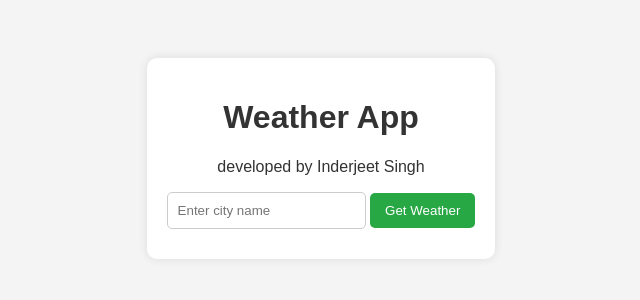
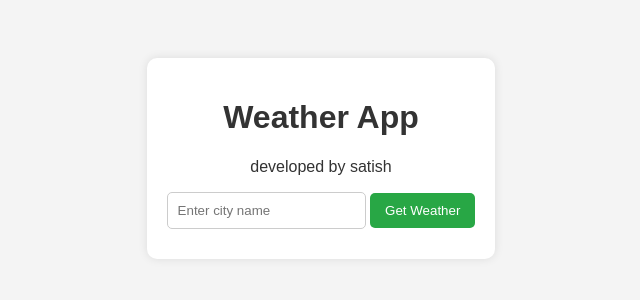
Before and after one commit to satishnaga1/cicdargocd, a Flask app: page / in a window 1280 px wide. Shown: the top 300 px of the page, without its empty margins (319-959 px from the left). Run offline with Flask 3, Linux system fonts and the light colour scheme.

Commit message:
Update index.html

```diff
--- a/templates/index.html
+++ b/templates/index.html
@@ -1,17 +1,20 @@
 <!DOCTYPE html>
 <html lang="en">
   <head>
-    <meta charset="UTF-8">
-    <meta name="viewport" content="width=device-width, initial-scale=1.0">
+    <meta charset="UTF-8" />
+    <meta name="viewport" content="width=device-width, initial-scale=1.0" />
     <title>Weather App</title>
-    <link rel="stylesheet" href="{{ url_for('static', filename='style.css') }}">
+    <link
+      rel="stylesheet"
+      href="{{ url_for('static', filename='style.css') }}"
+    />
   </head>
   <body>
     <div class="container">
       <h1>Weather App</h1>
-        <p>developed by Inderjeet Singh</p>
+      <p>developed by satish</p>
       <form method="POST">
-            <input type="text" name="city" placeholder="Enter city name" required>
+        <input type="text" name="city" placeholder="Enter city name" required />
         <button type="submit">Get Weather</button>
       </form>
       {% if weather_data %}
@@ -24,6 +27,7 @@
         <p>Weather: {{ weather_data.weather[0].description }}</p>
         <p>Humidity: {{ weather_data.main.humidity }}%</p>
         <p>Wind Speed: {{ weather_data.wind.speed }} m/s</p>
+        <p>Date & Time: {{ current_time }}</p>
         {% endif %}
       </div>
       {% endif %}
```
Lines whose indentation alone changed are shown as unchanged.
